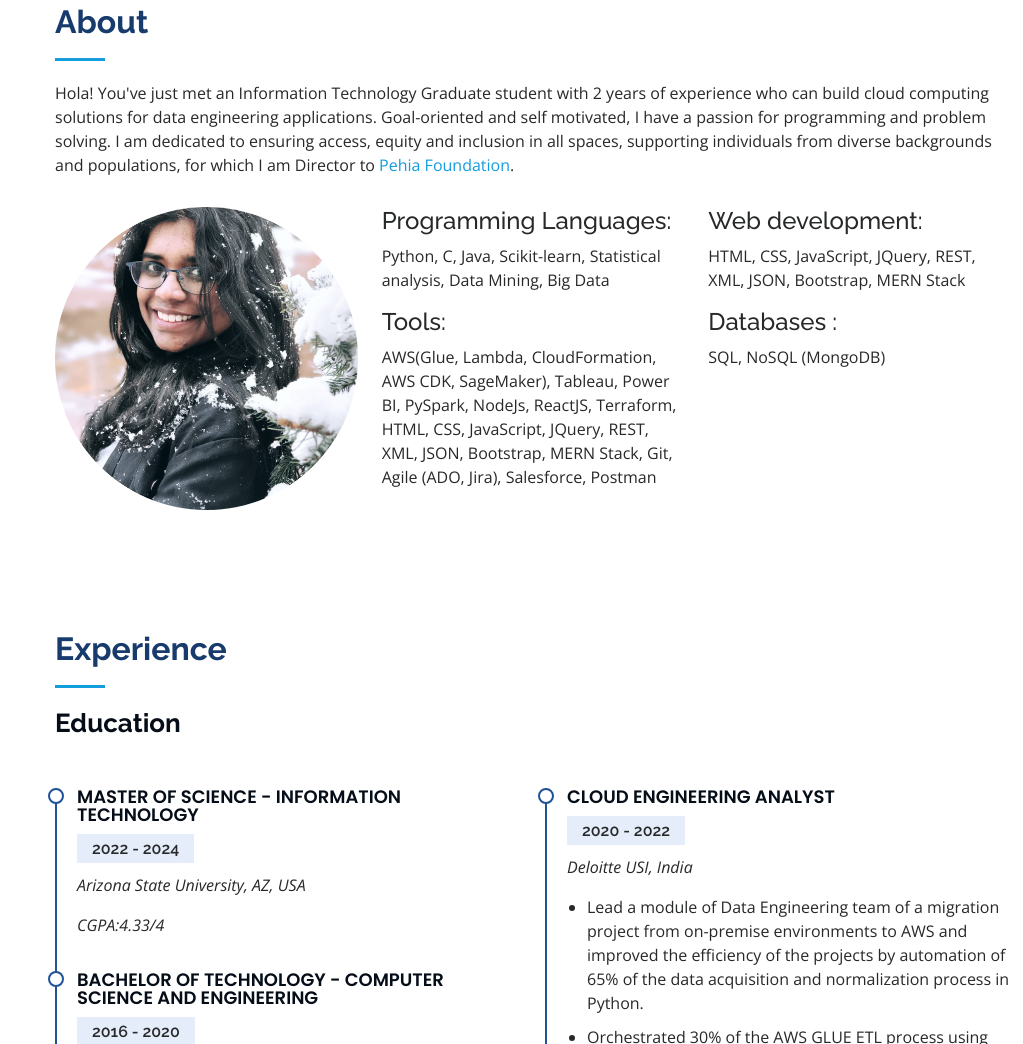
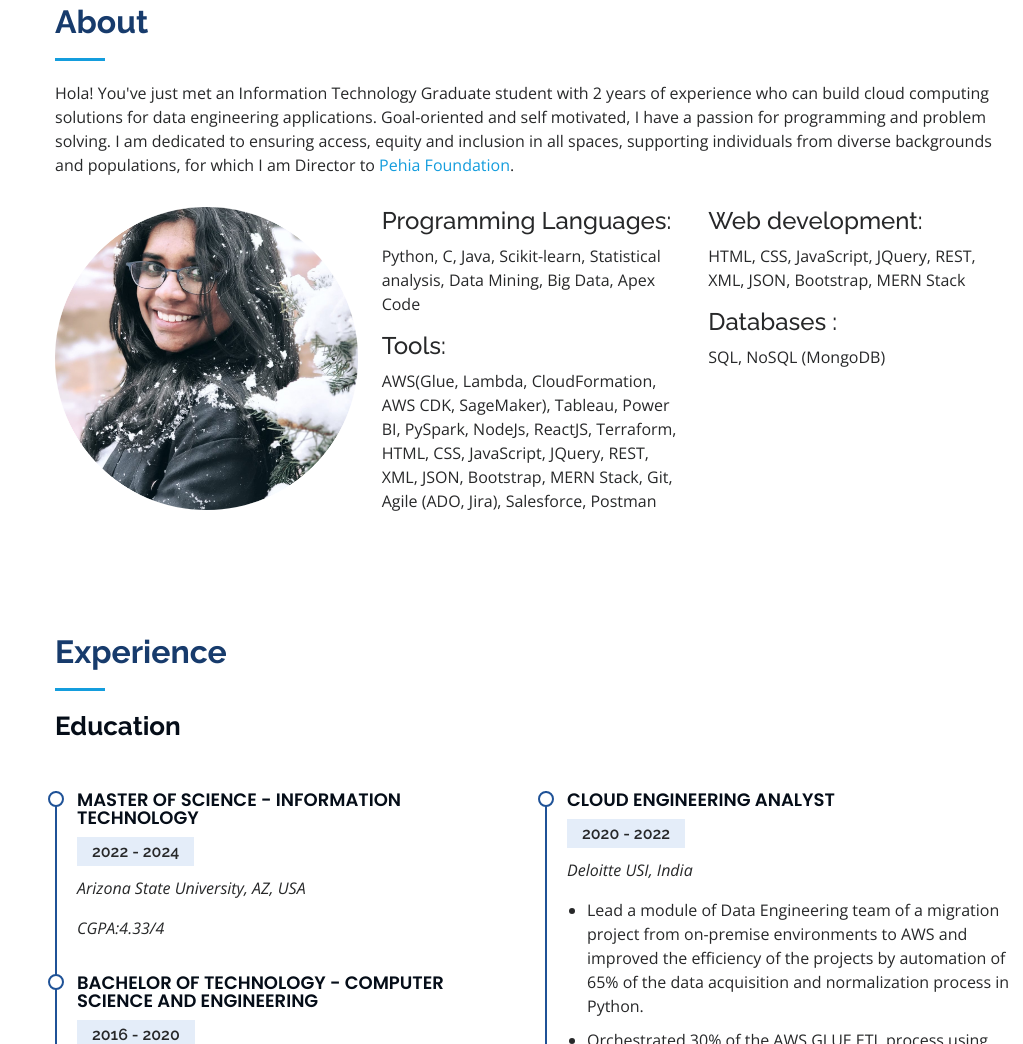
Before and after one commit to diyaliza/portfolio-website, a plain HTML site: page index.html in a window 1280 px wide. Shown: the part 857-1901 px from the top of the page, without its empty margins (257-1280 px from the left). Drawn offline with nearby package versions, Linux system fonts and the light colour scheme.

Commit message:
added prog lang

```diff
--- a/index.html
+++ b/index.html
@@ -91,7 +91,7 @@
             <div class="row">
               <div class="col-lg-6">
                 <h4>Programming Languages:</h4>
-                <p>Python, C, Java, Scikit-learn, Statistical analysis, Data Mining, Big Data</p>
+                <p>Python, C, Java, Scikit-learn, Statistical analysis, Data Mining, Big Data, Apex Code</p>
 
                 <h4>Tools:</h4>
                 <p>AWS(Glue, Lambda, CloudFormation, AWS CDK, SageMaker), Tableau, Power BI, PySpark, NodeJs, ReactJS, Terraform, HTML, CSS, JavaScript, JQuery, REST, XML, JSON, Bootstrap, MERN Stack, Git, Agile (ADO, Jira), Salesforce, Postman</p>
```
Also changed, not shown: assets/img/WhatsApp Image 2023-08-13 at 17.21.10.jpg (deleted), assets/img/profile-img-1.png (deleted), assets/img/profile-img-2.jpg (deleted).
